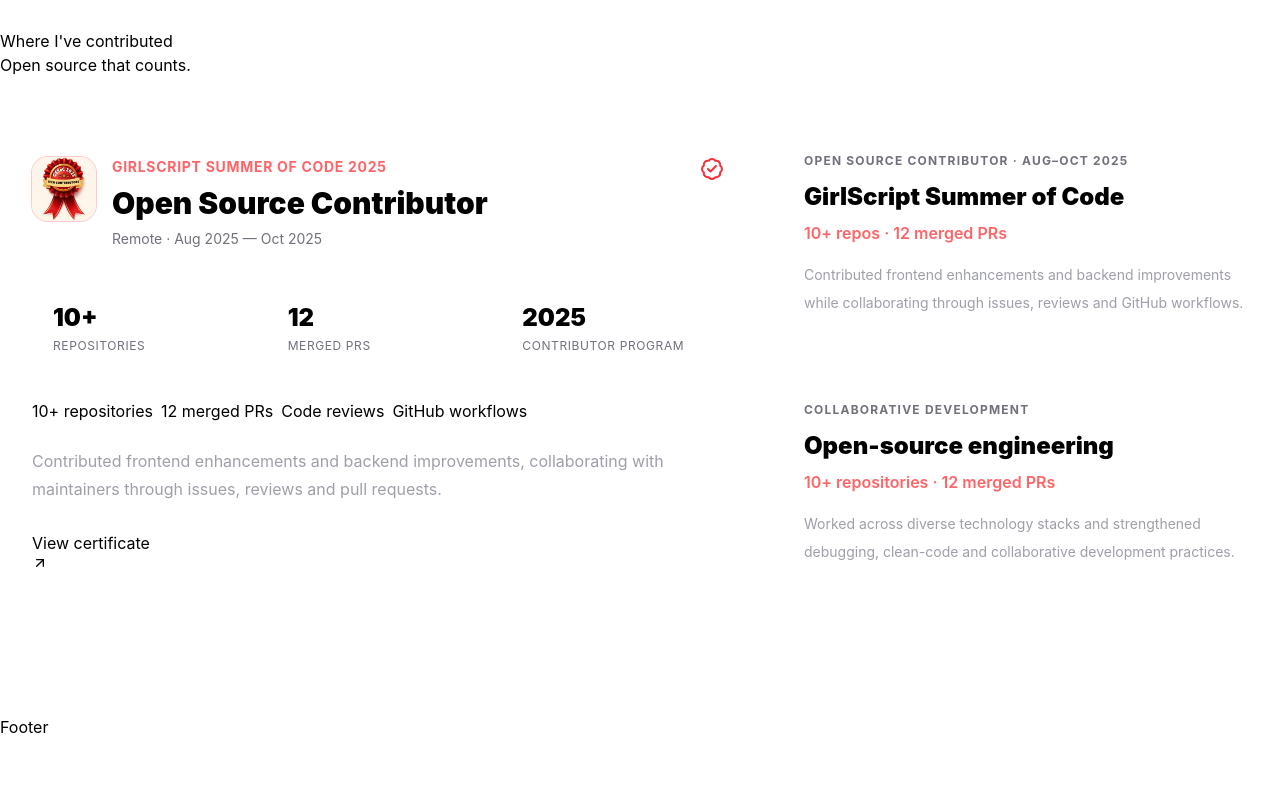
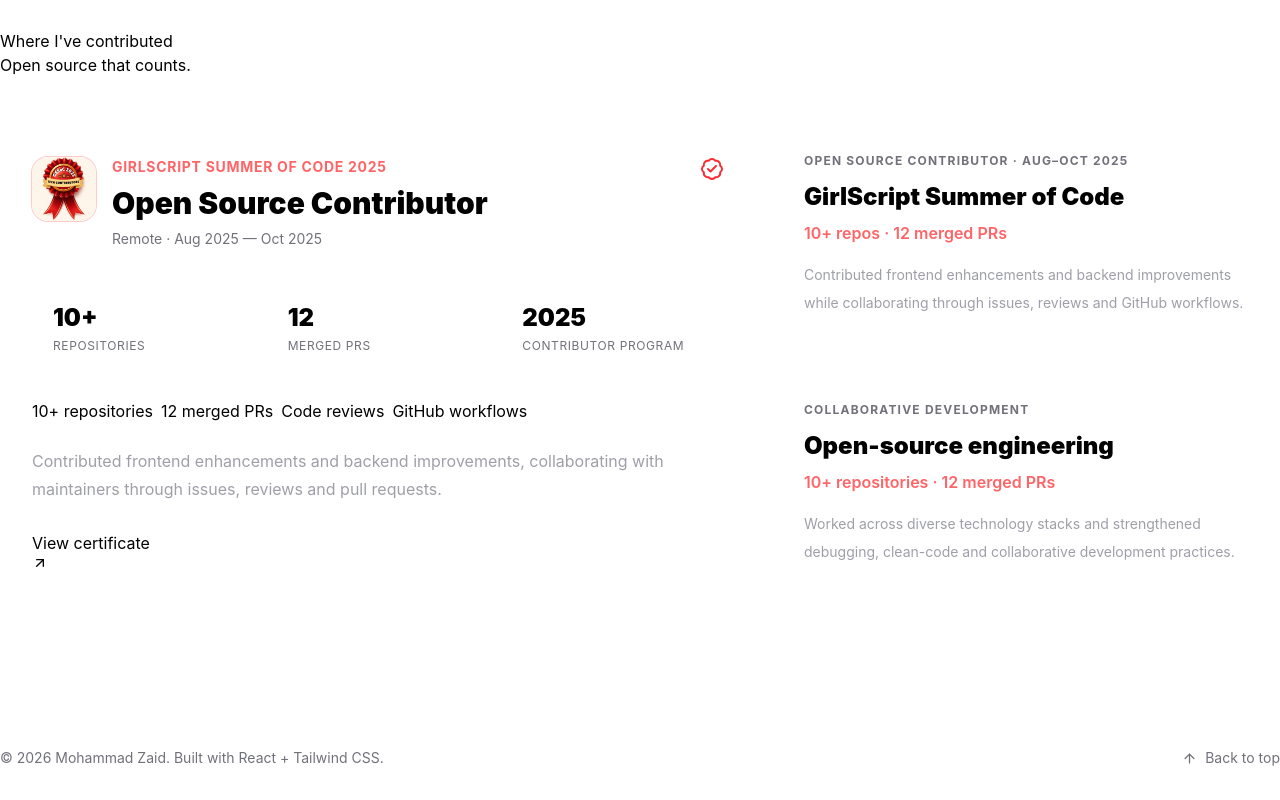
Before and after one commit to zaidxGithub/zaids-portfolio, a React (Vite) app: page / in a window 1280 px wide. Shown: the part 8772-9572 px from the top of the page. Before the commit the page ends 9511 px from the top, so only its background shows below. Built offline with nearby package versions, Linux system fonts and the light colour scheme.

Commit message:
Feat: Implement Footer component with copyright and back to top functionality

```diff
--- a/src/components/layout/Footer.jsx
+++ b/src/components/layout/Footer.jsx
@@ -1,7 +1,19 @@
+import { ArrowUp } from "lucide-react";
 export default function Footer() {
   return (
-    <footer>
-      <p>Footer</p>
+    <footer className="border-t border-white/10 py-8">
+      <div className="container-x flex flex-col gap-3 text-sm text-zinc-500 sm:flex-row sm:items-center sm:justify-between">
+        <p>
+          © {new Date().getFullYear()} Mohammad Zaid. Built with React +
+          Tailwind CSS.
+        </p>
+        <a
+          href="#home"
+          className="inline-flex items-center gap-2 hover:text-white"
+        >
+          <ArrowUp size={15} /> Back to top
+        </a>
+      </div>
     </footer>
   );
 }
```
